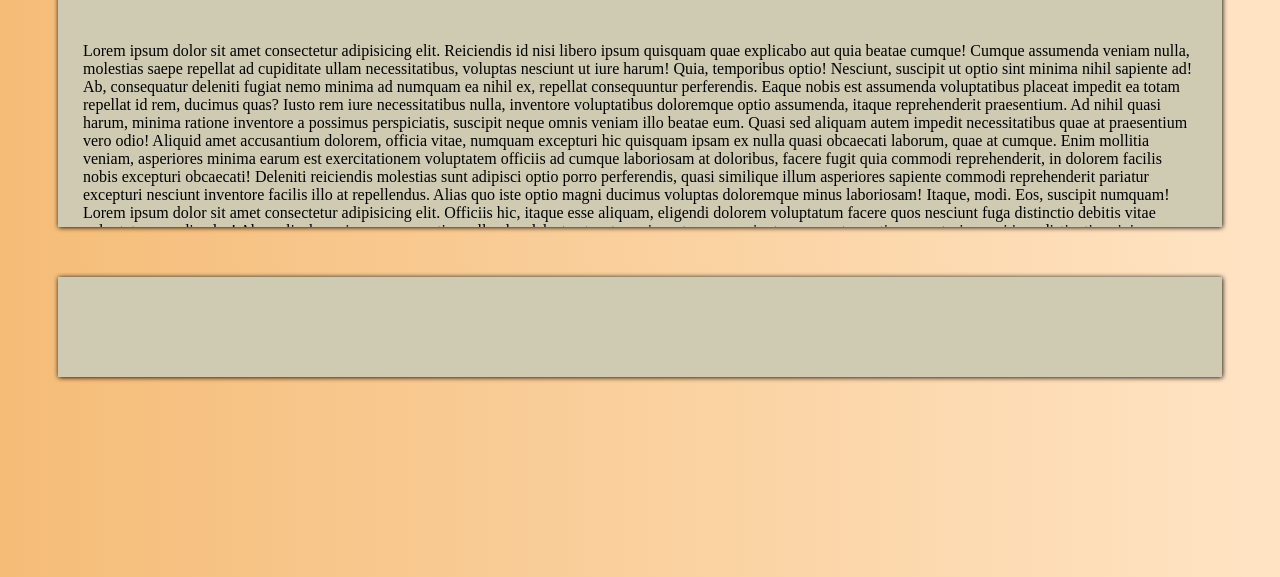
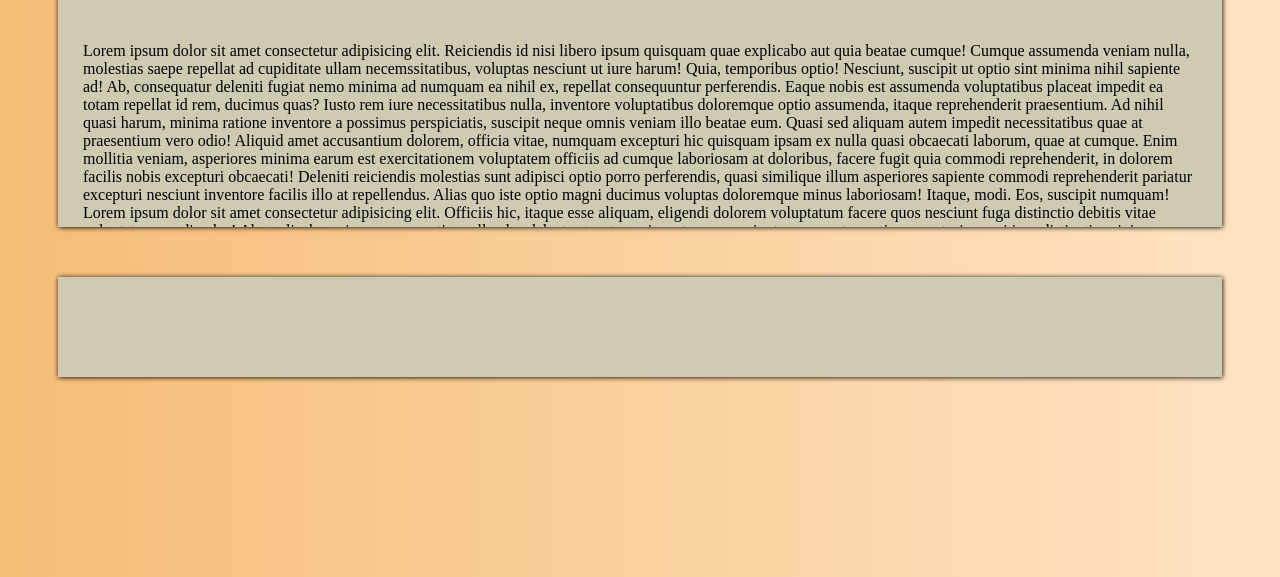
Before and after one commit to Nurlan98J/firstProject, a plain HTML site: page index.html in a window 1280 px wide. Shown: the part 223-800 px from the top of the page. Drawn offline with Linux system fonts and the light colour scheme.

Commit message:
test add leter

```diff
--- a/index.html
+++ b/index.html
@@ -25,7 +25,7 @@
         <p id="firstP">Lorem ipsum dolor sit amet consectetur adipisicing elit. Reiciendis id nisi libero ipsum quisquam
             quae
             explicabo aut quia beatae cumque! Cumque assumenda veniam nulla, molestias saepe repellat ad cupiditate
-            ullam necessitatibus, voluptas nesciunt ut iure harum! Quia, temporibus optio! Nesciunt, suscipit ut optio
+            ullam necemssitatibus, voluptas nesciunt ut iure harum! Quia, temporibus optio! Nesciunt, suscipit ut optio
             sint minima nihil sapiente ad! Ab, consequatur deleniti fugiat nemo minima ad numquam ea nihil ex, repellat
             consequuntur perferendis. Eaque nobis est assumenda voluptatibus placeat impedit ea totam repellat id rem,
             ducimus quas? Iusto rem iure necessitatibus nulla, inventore voluptatibus doloremque optio assumenda, itaque
```
